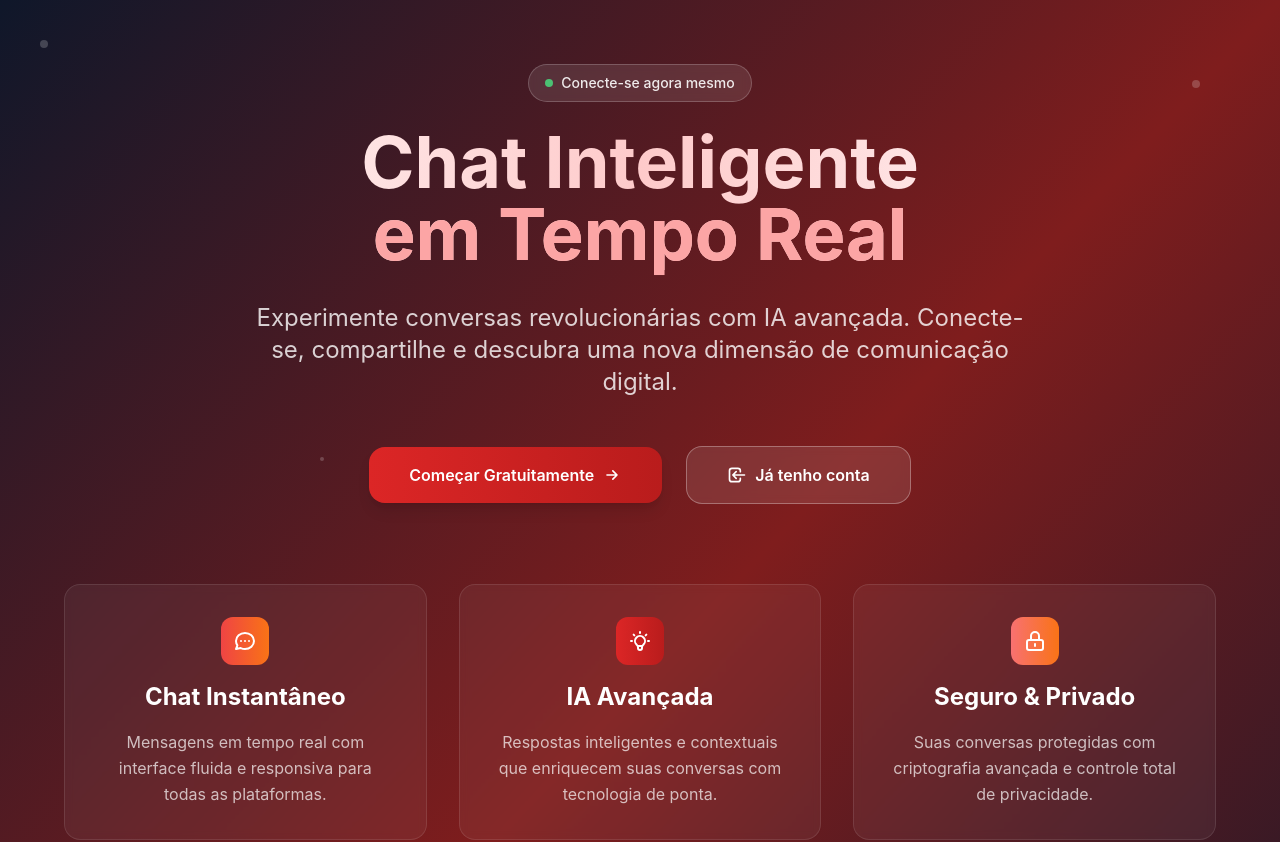
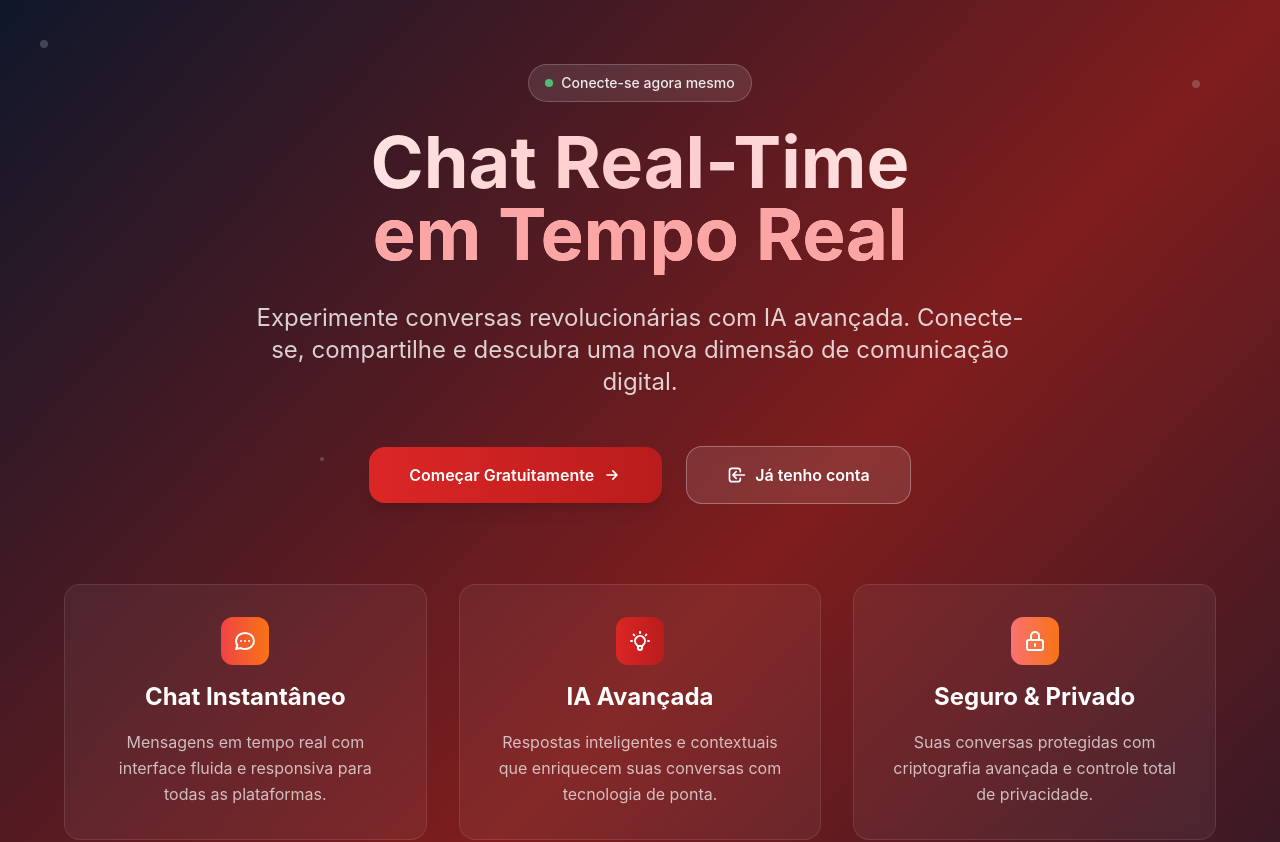
Before and after one commit to GustavoAnjos2005/realchat, a React (Vite) app in the folder frontend/: page / in a window 1280 px wide. Shown: the top 842 px of the page. Built offline with nearby package versions, Linux system fonts and the light colour scheme.

Commit message:
new home-page

```diff
--- a/frontend/src/pages/Home.tsx
+++ b/frontend/src/pages/Home.tsx
@@ -22,7 +22,7 @@ export default function Home() {
             </div>
 
             <h1 className="text-4xl sm:text-5xl lg:text-7xl font-bold mb-6 sm:mb-8 bg-gradient-to-r from-white via-red-200 to-white bg-clip-text text-transparent leading-tight">
-              Chat Inteligente
+              Chat Real-Time
               <span className="block text-red-300">em Tempo Real</span>
             </h1>
 
```
